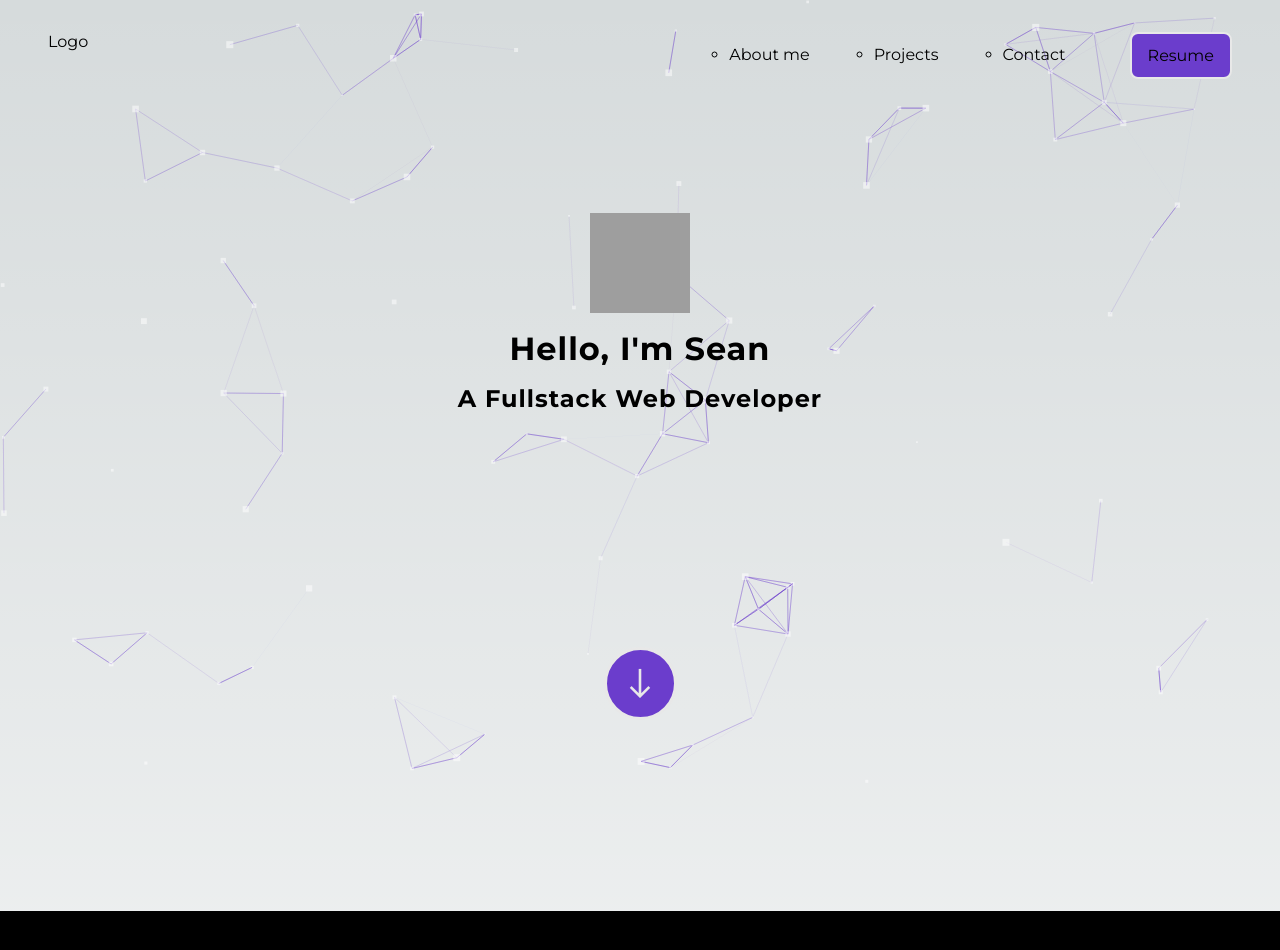
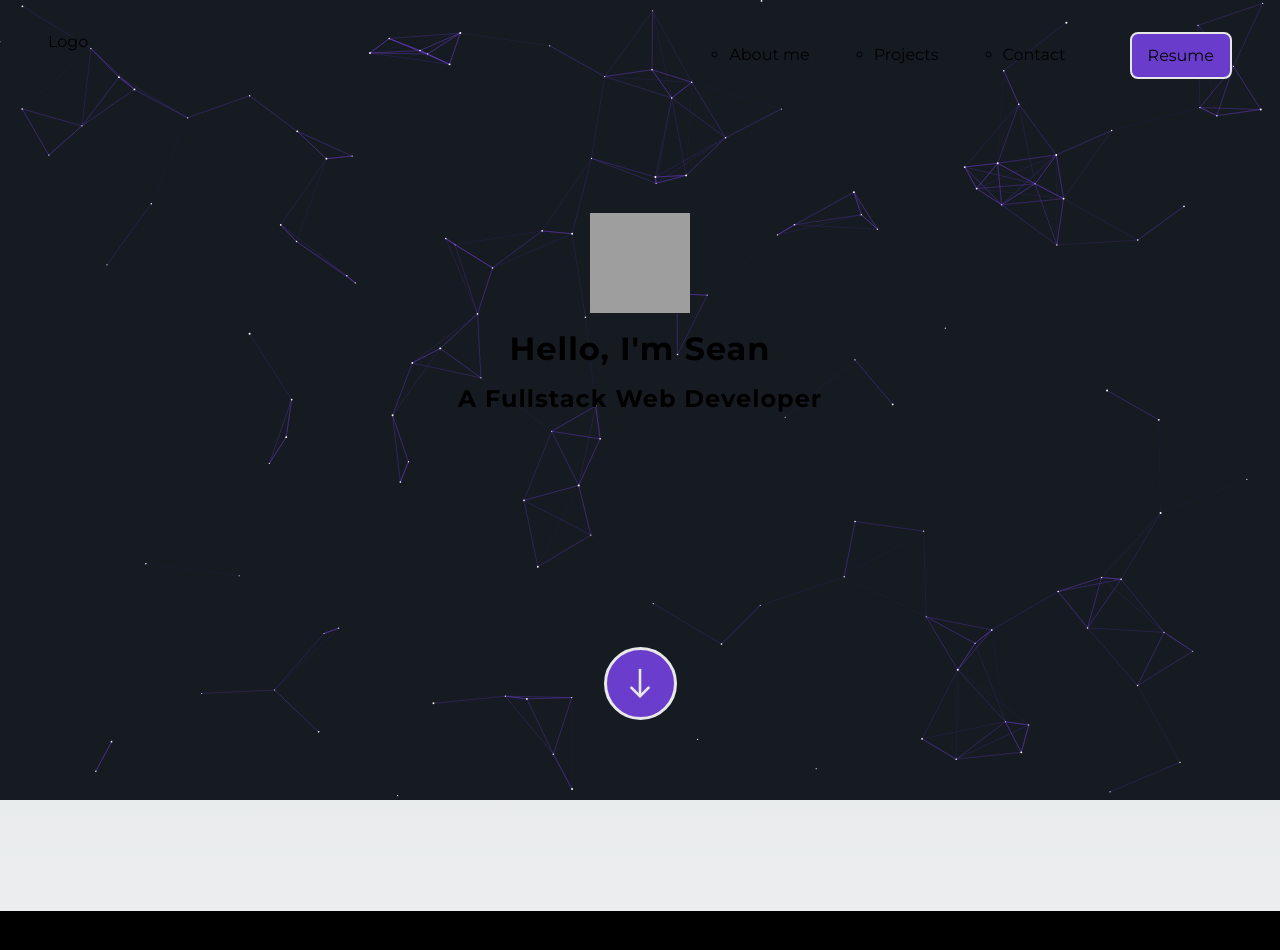
Before and after one commit to sbrown5757/Portfolio, a Next.js app: page / in a window 1280 px wide. Shown: the top 950 px of the page. Built offline with nearby package versions, Linux system fonts and the light colour scheme; grey boxes are pictures that could not be loaded.

Commit message:
styled and edited particle settings

```diff
--- a/src/components/Particle.jsx
+++ b/src/components/Particle.jsx
@@ -35,7 +35,7 @@ const Particle = () => {
         },
         background: {
           color: {
-            value: "black",
+            value: "#161b22",
           },
         },
         fpsLimit: 120,
@@ -47,7 +47,7 @@ const Particle = () => {
             },
             onHover: {
               enable: true,
-              mode: "repulse",
+              mode: "grab",
             },
             resize: true,
           },
@@ -56,13 +56,13 @@ const Particle = () => {
               quantity: 5,
             },
             repulse: {
-              distance: 200,
+              distance: 100,
               duration: 0.4,
             },
-            attract: {
-              distance: 200,
-              factor: 5,
-            },
+            // attract: {
+            //   distance: 100,
+            //   factor: 3,
+            // },
           },
         },
         particles: {
@@ -83,27 +83,27 @@ const Particle = () => {
             direction: "none",
             enable: true,
             outModes: {
-              default: "bounce",
+              default: "out",
             },
-            random: false,
+            random: true,
             speed: 3,
-            straight: false,
+            straight: true,
           },
           number: {
             density: {
               enable: true,
               area: 800,
             },
-            value: 80,
+            value: 120,
           },
           opacity: {
-            value: 0.5,
+            value: 1,
           },
           shape: {
-            type: "square",
+            type: "circle",
           },
           size: {
-            value: { min: 1, max: 5 },
+            value: { min: 0.5, max: 1 },
           },
         },
         detectRetina: true,
```
